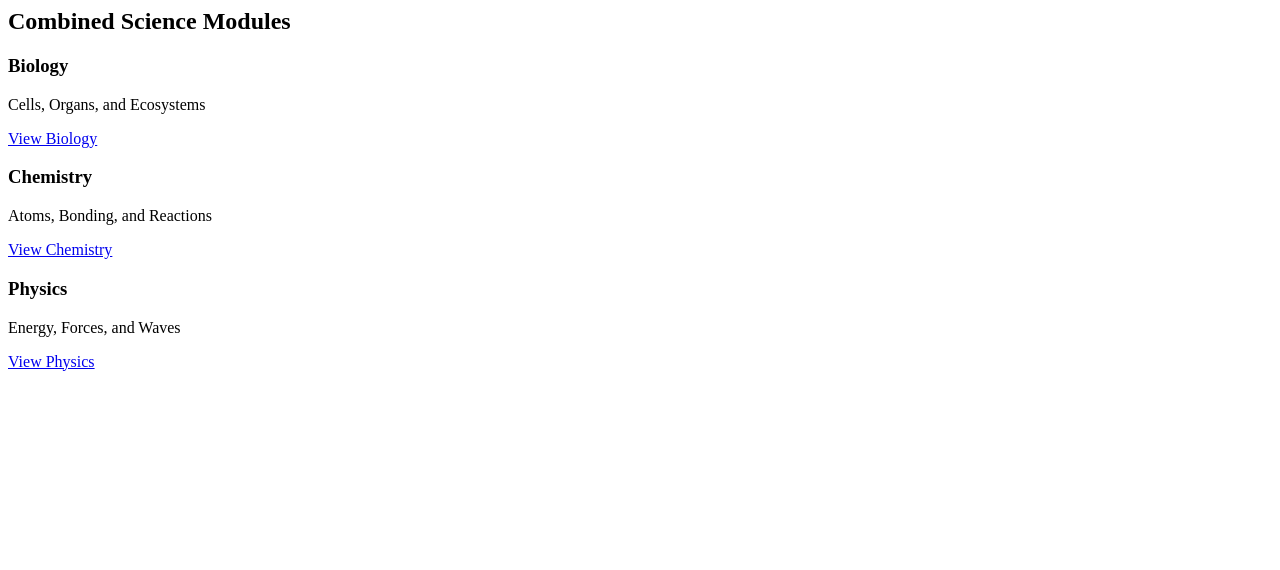
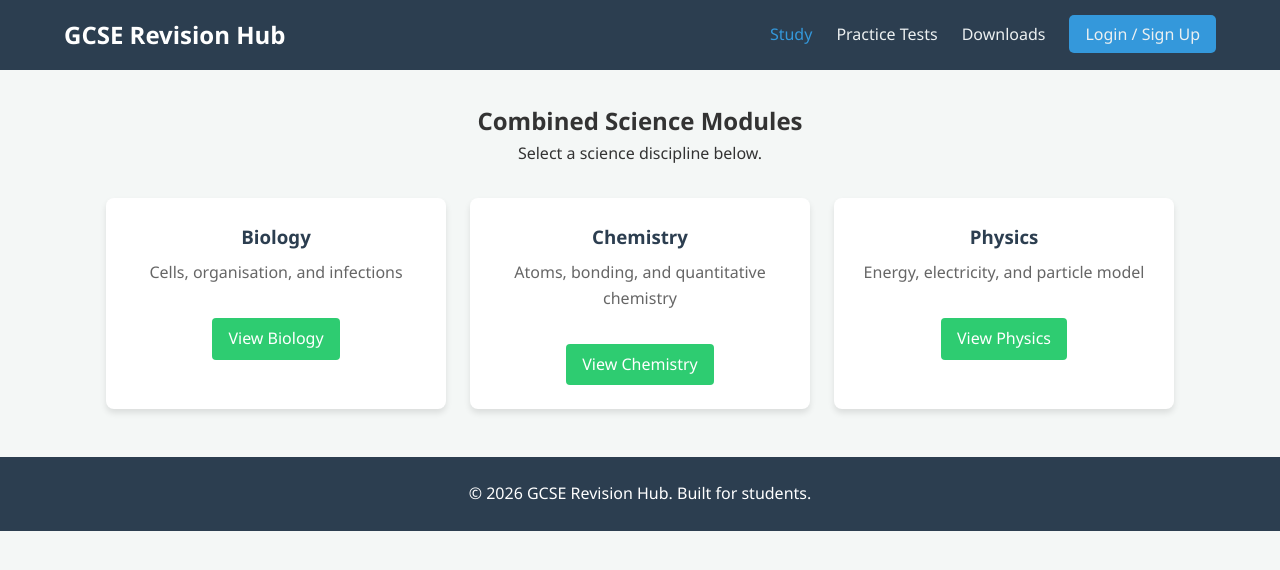
Before and after one commit to IbbyZaman/easystudy, a plain HTML site: page science_combined.html in a window 1280 px wide. Drawn offline with Linux system fonts and the light colour scheme.

Commit message:
Update science_combined.html

```diff
--- a/science_combined.html
+++ b/science_combined.html
@@ -1,24 +1,48 @@
+<!DOCTYPE html>
+<html lang="en">
+<head>
+    <meta charset="UTF-8">
+    <meta name="viewport" content="width=device-width, initial-scale=1.0">
+    <title>Combined Science | GCSE Revision Hub</title>
+    <link rel="stylesheet" href="styles.css">
+</head>
+<body>
+    <header>
+        <nav class="navbar">
+            <h1 class="logo">GCSE Revision Hub</h1>
+            <ul class="nav-links">
+                <li><a href="study.html" class="active">Study</a></li>
+                <li><a href="tests.html">Practice Tests</a></li>
+                <li><a href="downloads.html">Downloads</a></li>
+                <li><a href="login.html" class="btn-login">Login / Sign Up</a></li>
+            </ul>
+        </nav>
+    </header>
     <main class="content-container">
         <section class="notes-header">
             <h2>Combined Science Modules</h2>
+            <p>Select a science discipline below.</p>
         </section>
         <div class="module-grid">
             <article class="module-card">
                 <h3>Biology</h3>
-            <p>Cells, Organs, and Ecosystems</p>
+                <p>Cells, organisation, and infections</p>
                 <a href="biology.html" class="btn-primary">View Biology</a>
             </article>
-
             <article class="module-card">
                 <h3>Chemistry</h3>
-            <p>Atoms, Bonding, and Reactions</p>
+                <p>Atoms, bonding, and quantitative chemistry</p>
                 <a href="chemistry.html" class="btn-primary">View Chemistry</a>
             </article>
-
             <article class="module-card">
                 <h3>Physics</h3>
-            <p>Energy, Forces, and Waves</p>
+                <p>Energy, electricity, and particle model</p>
                 <a href="physics.html" class="btn-primary">View Physics</a>
             </article>
         </div>
     </main>
+    <footer>
+        <p>&copy; 2026 GCSE Revision Hub. Built for students.</p>
+    </footer>
+</body>
+</html>
```
Lines whose indentation alone changed are shown as unchanged.
